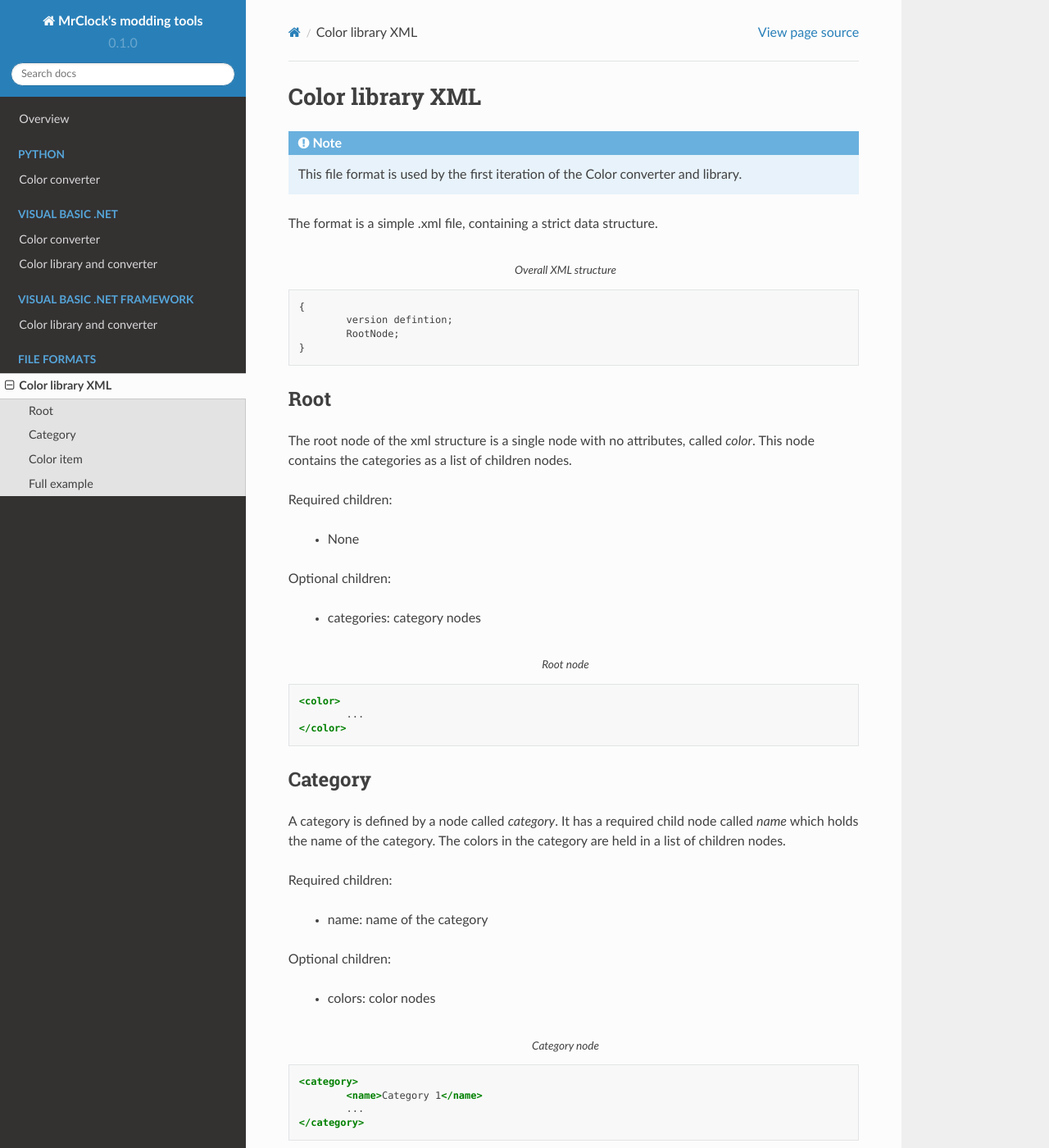
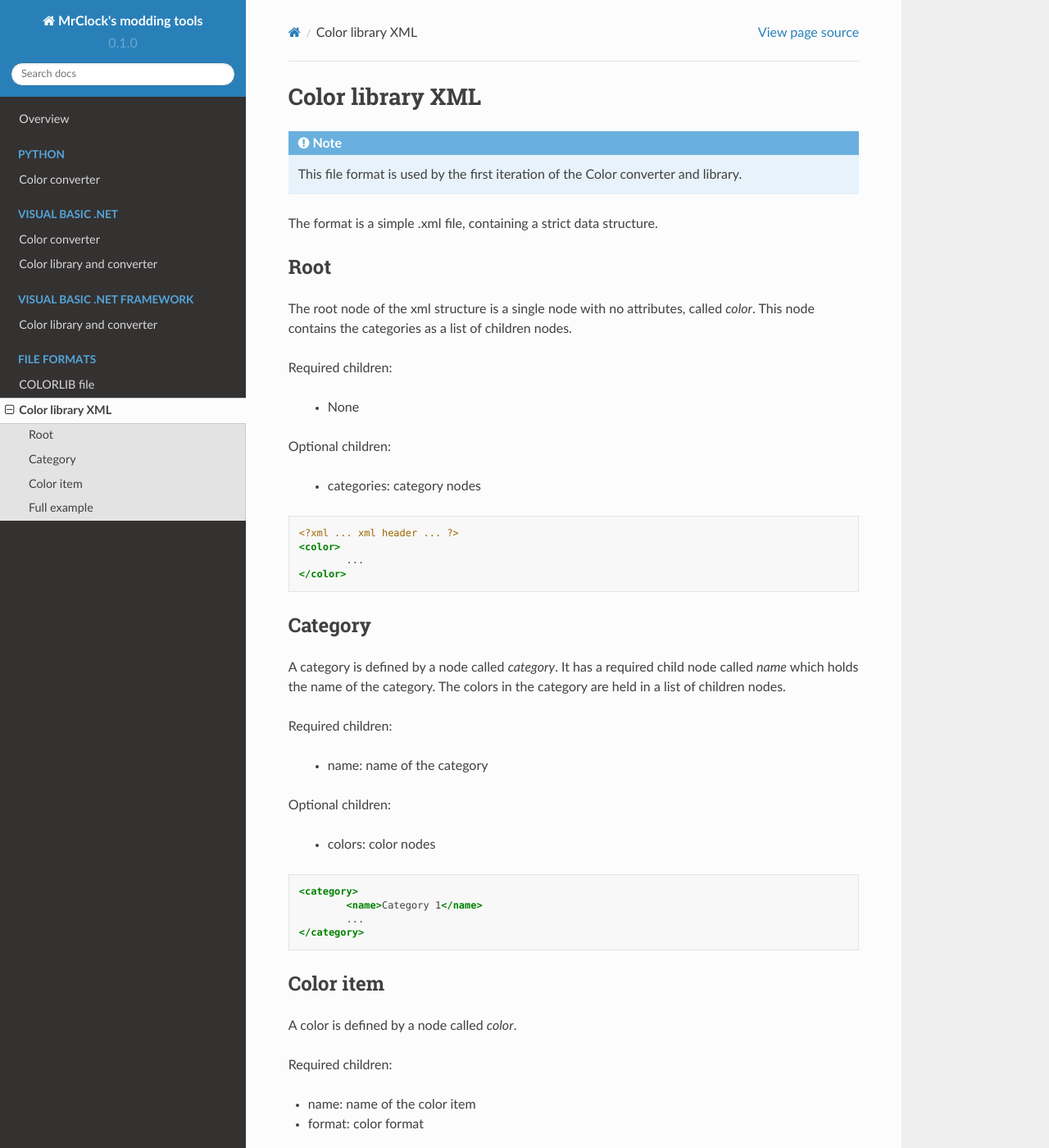
Before and after one commit to MrClock8163/ToolDocumentation, a Sphinx documentation site: the page built from docs/source/formats/libraryXML.rst, in a window 1280 px wide and 1400 px high. Shown: the whole window at 82% size. Built offline with Sphinx 7.4.7 and the Read the Docs theme 2.0.0, drawn with Linux system fonts in a browser that asks for light colours; some of the changed text lies outside the part shown.

Commit message:
Update file formats

```diff
--- a/docs/source/formats/libraryXML.rst
+++ b/docs/source/formats/libraryXML.rst
@@ -1,18 +1,10 @@
 Color library XML
-=======================
+=================
 
 .. note::
 	This file format is used by the first iteration of the Color converter and library.
 
 The format is a simple .xml file, containing a strict data structure.
-
-.. code-block::
-	:caption: Overall XML structure
-
-	{
-		version defintion;
-		RootNode;
-	}
 
 Root
 ----
@@ -28,8 +20,8 @@
  * categories: category nodes
 
 .. code-block:: xml
-	:caption: Root node
 
+	<?xml ... xml header ... ?>
 	<color>
 		...
 	</color>
@@ -49,7 +41,6 @@
  * colors: color nodes
 
 .. code-block:: xml
-	:caption: Category node
 
 	<category>
 		<name>Category 1</name>
@@ -65,9 +56,11 @@
 
 * name:		name of the color item
 * format:	color format
+
 	* 1: 		sRGB 8-bit
 	* 2: 		sRGB
 	* 3: 		linear RGB
+
 * R: 		red value
 * G: 		green value
 * B:		blue value
@@ -77,7 +70,6 @@
 * None
 
 .. code-block:: xml
-	:caption: Color node
 
 	<color>
 		<name>Color 1</name>
--- a/docs/source/vbnetframework/colorlibrary.rst
+++ b/docs/source/vbnetframework/colorlibrary.rst
@@ -5,7 +5,7 @@
 It is written in Visual Basic .Net Framework. It integrates the converter part of the original iteration
 with a structured color library which allows for categories as well, and a color picker window.
 
-The color library is stored in proprietary .colorlib file which is easier to manage programatically, validate for integrity.
+The color library is stored in a special .colorlib file which is easier to manage programatically, validate for integrity.
 
 Features
 --------
```
Also changed, not shown: other parts of docs/source/formats/libraryXML.rst (+1 -1 lines), docs/source/formats/colorlib.rst (+58 -0 lines).
